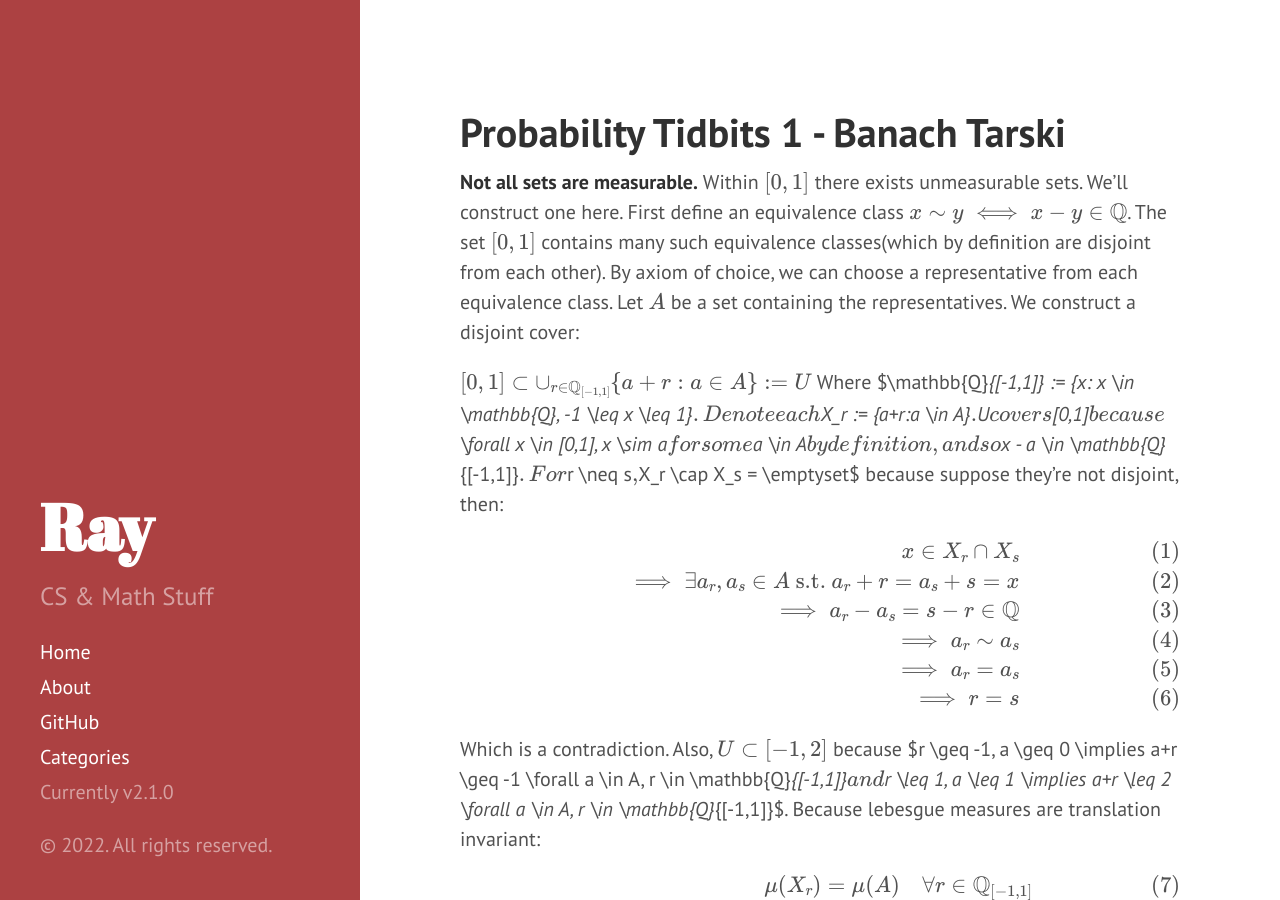
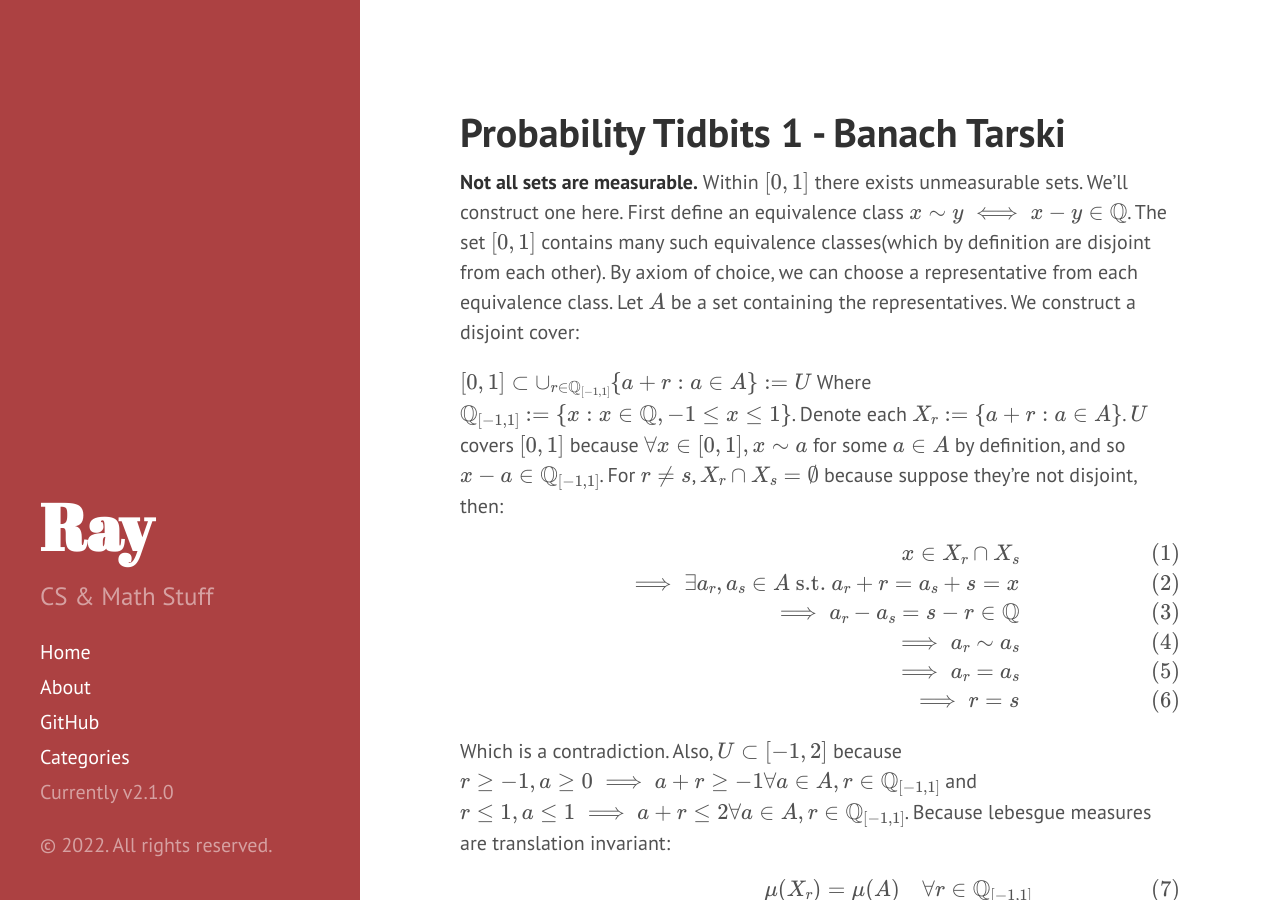
Before and after one commit to OneRaynyDay/oneraynyday.github.io, a Jekyll site: the page built from _posts/2022-08-15-Banach-Tarski.md, in a window 1280 px wide and 900 px high. Built offline with Jekyll 4.4.1, drawn with Linux system fonts in a browser that asks for light colours; formulas are drawn with MathJax 3; comment, search, counter and statistics services are not loaded.

Commit message:
Fix format

```diff
--- a/_posts/2022-08-15-Banach-Tarski.md
+++ b/_posts/2022-08-15-Banach-Tarski.md
@@ -12,7 +12,7 @@ layout: default
 $$
 [0, 1] \subset \cup_{r \in \mathbb{Q}_{[-1,1]}}\{a+r: a \in A\} := U
 $$
-Where $\mathbb{Q}_{[-1,1]} := \{x: x \in \mathbb{Q}, -1 \leq x \leq 1\}$. Denote each $X_r := \{a+r:a \in A\}$. $U$ covers $[0,1]$ because $\forall x \in [0,1], x \sim a$ for some $a \in A$ by definition, and so $x - a \in \mathbb{Q}_{[-1,1]}$. For $r \neq s$, $X_r \cap X_s = \emptyset$ because suppose they're not disjoint, then:
+Where $$\mathbb{Q}_{[-1,1]} := \{x: x \in \mathbb{Q}, -1 \leq x \leq 1\}$$. Denote each $$X_r := \{a+r:a \in A\}$$. $U$ covers $[0,1]$ because $$\forall x \in [0,1], x \sim a$$ for some $a \in A$ by definition, and so $$x - a \in \mathbb{Q}_{[-1,1]}$$. For $r \neq s$, $X_r \cap X_s = \emptyset$ because suppose they're not disjoint, then:
 
 $$
 \begin{align}
@@ -25,7 +25,7 @@ x \in X_r \cap X_s \\
 \end{align}
 $$
 
-Which is a contradiction. Also, $U \subset [-1, 2]$ because $r \geq -1, a \geq 0 \implies a+r \geq -1 \forall a \in A, r \in \mathbb{Q}_{[-1,1]}$ and $r \leq 1, a \leq 1 \implies a+r \leq 2 \forall a \in A, r \in \mathbb{Q}_{[-1,1]}$. Because lebesgue measures are translation invariant:
+Which is a contradiction. Also, $U \subset [-1, 2]$ because $$r \geq -1, a \geq 0 \implies a+r \geq -1 \forall a \in A, r \in \mathbb{Q}_{[-1,1]}$$ and $$r \leq 1, a \leq 1 \implies a+r \leq 2 \forall a \in A, r \in \mathbb{Q}_{[-1,1]}$$. Because lebesgue measures are translation invariant:
 
 $$
 \begin{align}
```
Also changed, not shown: _posts/2022-08-15-Measure-Theory.md (+7 -0 lines).
